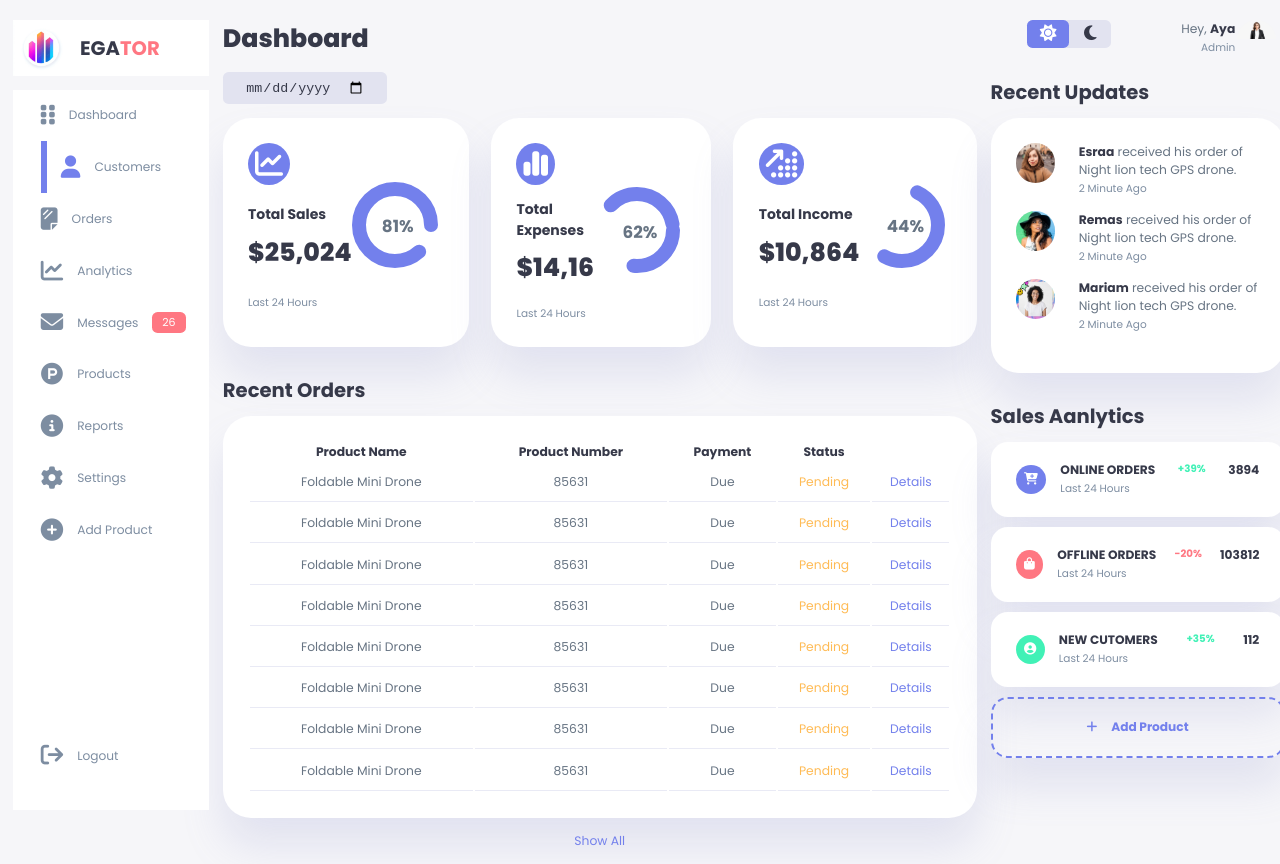
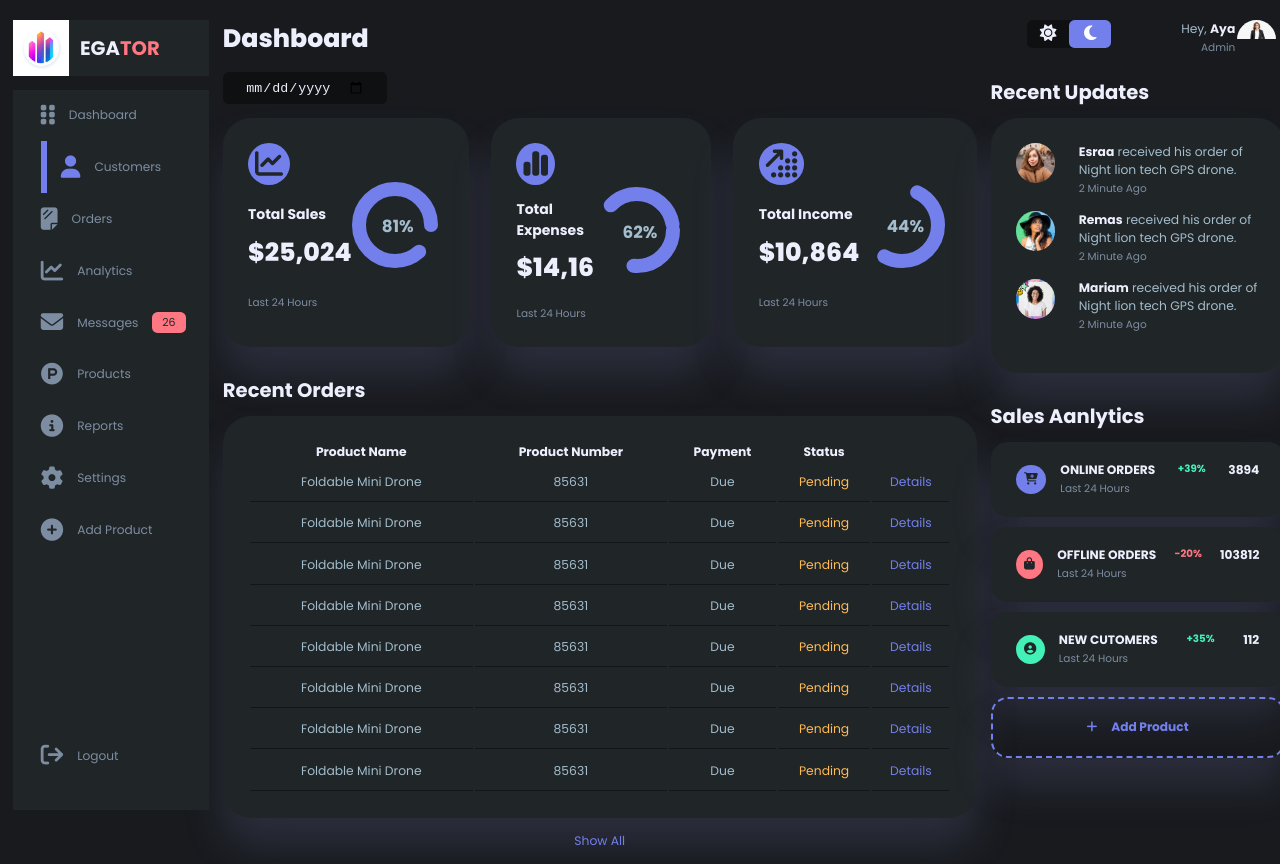
Before and after one commit to Aya-Junidy/Responsive-Admin-Dashboard, a plain HTML site: page index.html in a window 1280 px wide. Both pictures are taken after a click on the element 1069 px from the left and 33 px from the top of the page. Shown: the top 864 px of the page. Drawn offline with Linux system fonts and the light colour scheme.

Commit message:
add to the js file

```diff
--- a/index.html
+++ b/index.html
@@ -349,11 +349,14 @@
                     <span class="fa-solid fa-plus"></span>
                     <h3>Add Product</h3>
                 </div>
-
-
             </div>
         </div>
     </div>
 
+    <script src="./orders.js"></script>
+    <script src="./index.js"></script>
+
+
+
 </body>
 </html>
--- a/index.js
+++ b/index.js
@@ -0,0 +1,29 @@
+const sideMenu=document.querySelector("aside");
+const menuBtn=document.querySelector("#menu-btn");
+const closeBtn=document.querySelector("#close-btn");
+const themeToggler=document.querySelector(".theme-toggler");
+
+
+// show sidebar
+menuBtn.addEventListener('click',()=>
+    {
+        sideMenu.style.display='block';
+    })
+
+
+// close sidebar
+closeBtn.addEventListener('click',()=>{
+    sideMenu.style.display='none';
+})
+
+
+// change theme
+themeToggler.addEventListener('click',()=>{
+    document.body.classList.toggle('dark-theme-variables');
+
+    themeToggler.querySelector('span:nth-child(1)').classList.toggle('active');
+    themeToggler.querySelector('span:nth-child(2)').classList.toggle('active');
+
+    // or i can do the same thing in this way
+    // themeToggler.querySelector('span').classList.toggle('active');
+})
--- a/style.css
+++ b/style.css
@@ -30,7 +30,16 @@
         --box-shadow:0 2rem 3rem var(--color-light);
     }
 
-
+/* ----------------------------------------DARK THEME VARIABLES---------------------------- */
+.dark-theme-variables
+    {
+        --color-background:#181a1e;
+        --color-white:#202528;
+        --color-dark:#edeffd;
+        --color-dark-variant:#a3bdcc;
+        --color-light:rgba(0,0,0,0.4);
+        --color-shadow:0 2rem 3rem var(--color-light);
+    }
 
 
 
@@ -178,12 +187,11 @@ aside
 
 aside .top
     {
-        background: white;
+        background: var(--color-white);
         display:flex;
         align-items: center;
         justify-content: space-between;
         margin-top: 1.4rem;
-        /* background-color: var(--color-white); */
     }
 
 aside .logo
@@ -207,7 +215,7 @@ aside .close
 /* ===================================SIDEBAR=========================== */
 aside .sidebar
     {
-        background: #fff;
+        background: var(--color-white);
 
         display: flex;/* Makes the sidebar a flexbox container, allowing easy alignment of child elements. */
         flex-direction: column;/*Ensures that sidebar items stack vertically.*/
@@ -878,7 +886,7 @@ main .recent-orders a
         aside
             {
                 position: fixed;
-                left: 0;
+                left: -100;
                 background: var(--color-white);
                 width: 18rem;
                 z-index: 3;
@@ -886,7 +894,14 @@ main .recent-orders a
                 height: 100vh;
                 padding-right: var(--card-padding);
                 display: none;
+                animation:showMenu 400ms ease forwards ;
             }
+        @keyframes showMenu {
+            to{
+                left:0;
+            }
+
+        }
 
         aside .logo
             {
```
Also changed, not shown: orders.js (added).
